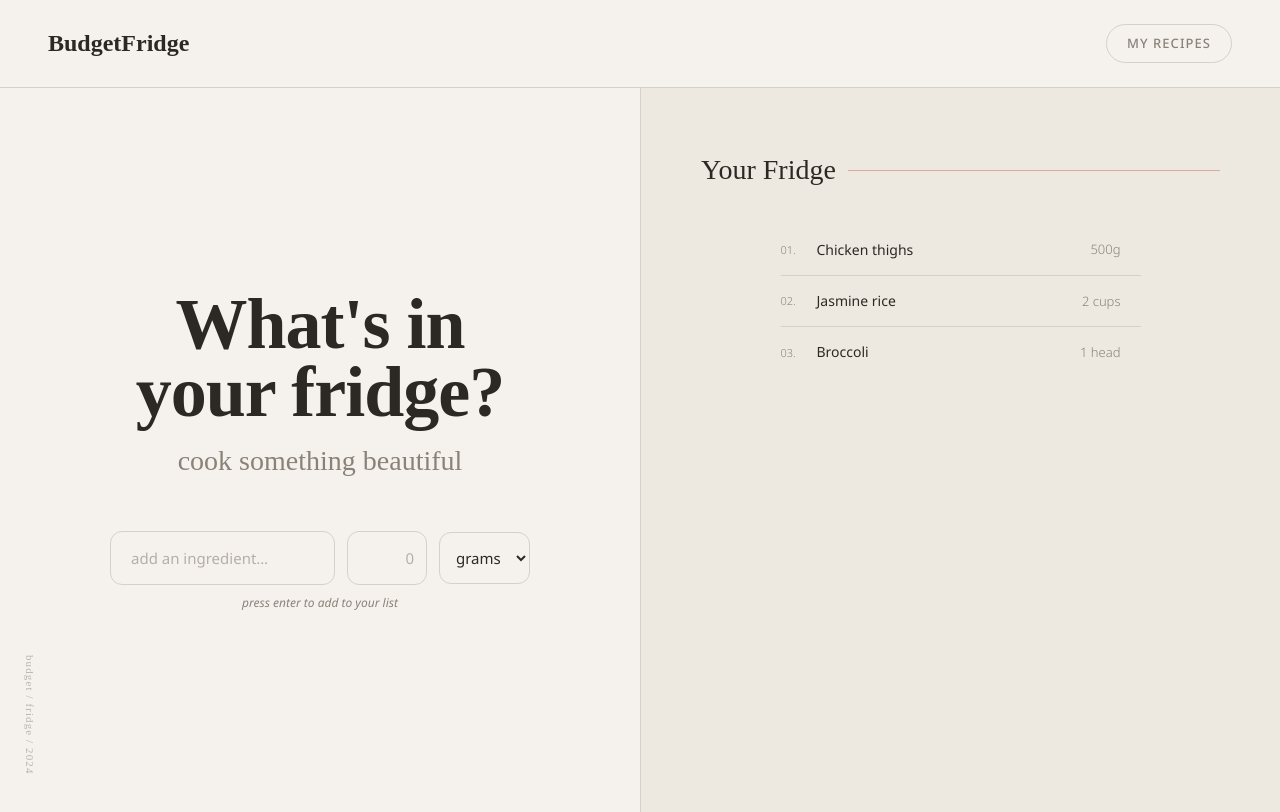
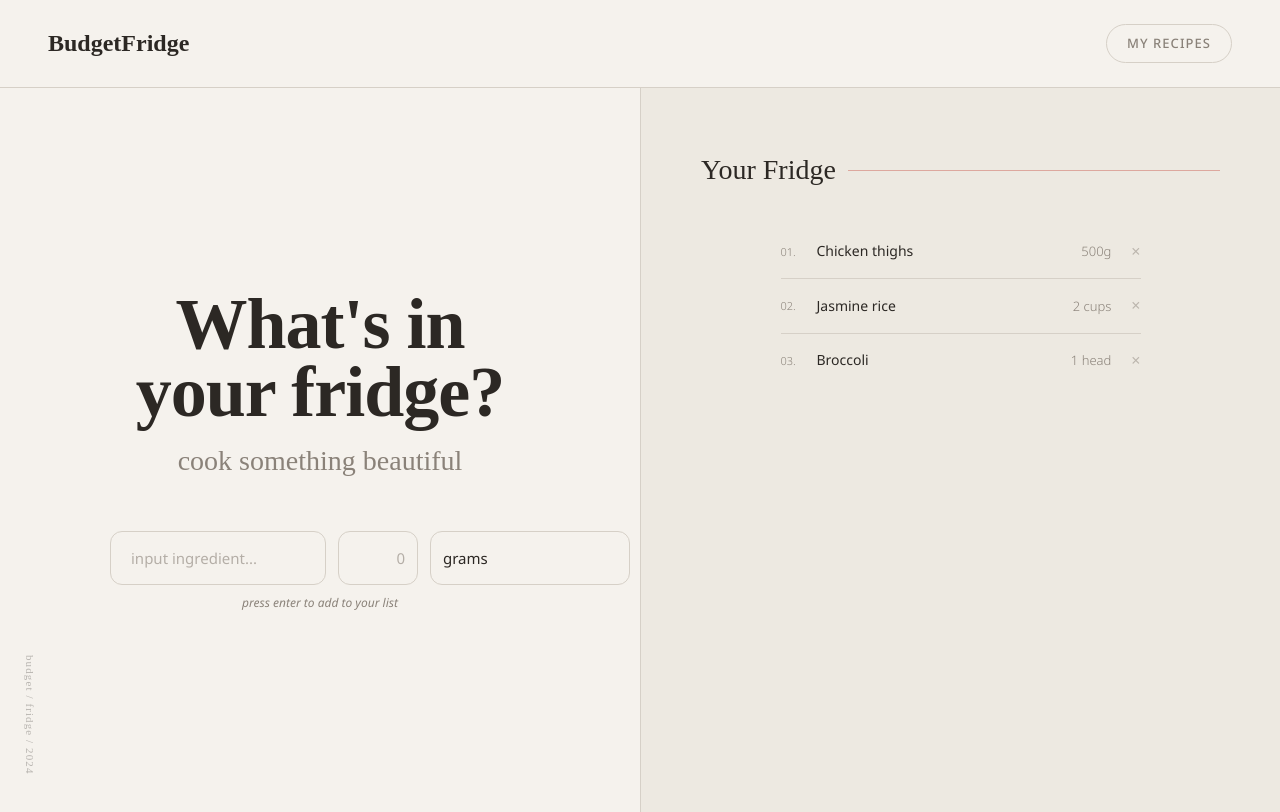
Before and after one commit to v-pak/BudgetFridge, a React (Vite) app in the folder src/frontend/budget-fridge/: page / in a window 1280 px wide. Shown: the top 812 px of the page. Built offline with nearby package versions, Linux system fonts and the light colour scheme; a web font is replaced by a local one.

Commit message:
feat(ingredients): broke everything down into components

```diff
--- a/src/frontend/budget-fridge/src/App.tsx
+++ b/src/frontend/budget-fridge/src/App.tsx
@@ -1,85 +1,32 @@
 import { useState } from 'react';
 import './index.css';
+import Navbar from './components/Navbar';
+import LeftPanel from './components/LeftPanel';
+import { RightPanel } from './components/RightPanel';
 
 export default function App() {
   const [ingredient, setIngredient] = useState('');
   const [amount, setAmount] = useState('');
   const [unit, setUnit] = useState('grams');
 
-  const placeholderItems = [
-    { name: 'Chicken thighs', qty: '500g' },
-    { name: 'Jasmine rice', qty: '2 cups' },
-    { name: 'Broccoli', qty: '1 head' },
-  ];
+
 
   return (
     <>
-      <nav className="navbar">
-        <span className="navbar-logo">BudgetFridge</span>
-        <button className="navbar-btn">My Recipes</button>
-      </nav>
+      <Navbar />
 
       <div className="layout">
-        <div className="panel-left">
-          <div className="landing-title">What's in<br />your fridge?</div>
-          <div className="landing-subtitle">cook something beautiful</div>
+        <LeftPanel
+          ingredient={ingredient}
+          setIngredient={setIngredient}
+          amount={amount}
+          setAmount={setAmount}
+          unit={unit}
+          setUnit={setUnit}
+        />
 
-          <div className="input-group">
-            <div className="input-row">
-              <input
-                className="input-ingredient"
-                type="text"
-                placeholder="add an ingredient…"
-                value={ingredient}
-                onChange={e => setIngredient(e.target.value)}
-              />
-              <input
-                className="input-amount"
-                type="number"
-                placeholder="0"
-                value={amount}
-                onChange={e => setAmount(e.target.value)}
-                min="0"
-              />
-              <select
-                className="input-unit"
-                value={unit}
-                onChange={e => setUnit(e.target.value)}
-              >
-                <option>grams</option>
-                <option>ml</option>
-                <option>cups</option>
-                <option>tbsp</option>
-                <option>tsp</option>
-                <option>oz</option>
-                <option>units</option>
-              </select>
-            </div>
-            <div className="input-hint">press enter to add to your list</div>
-          </div>
+        <RightPanel />
 
-          <span className="decorative-text">budget / fridge / 2024</span>
-        </div>
-
-        <div className="panel-right">
-          <div className="fridge-header">
-            Your Fridge
-            <span className="fridge-header-line" />
-          </div>
-
-          <ul className="ingredient-list">
-            {placeholderItems.map((item, index) => (
-              <li key={index} className="ingredient-item">
-                <span className="ingredient-number">
-                  {String(index + 1).padStart(2, '0')}.
-                </span>
-                <span className="ingredient-name">{item.name}</span>
-                <span className="ingredient-qty">{item.qty}</span>
-                <span className="ingredient-remove"></span>
-              </li>
-            ))}
-          </ul>
-        </div>
       </div>
     </>
   );
--- /dev/null
+++ b/src/frontend/budget-fridge/src/components/FridgeItem.tsx
@@ -0,0 +1,18 @@
+type FridgeItemProps = {
+    index: number;
+    name: string;
+    qty: string;
+};
+
+export function FridgeItem({ index, name, qty }: FridgeItemProps) {
+    return (
+        <li className="ingredient-item">
+            <span className="ingredient-number">
+                {String(index + 1).padStart(2, '0')}.
+            </span>
+            <span className="ingredient-name">{name}</span>
+            <span className="ingredient-qty">{qty}</span>
+            <span className="ingredient-remove">×</span>
+        </li>
+    );
+}
--- /dev/null
+++ b/src/frontend/budget-fridge/src/components/FridgeItemsList.tsx
@@ -0,0 +1,21 @@
+import { FridgeItem } from './FridgeItem';
+
+type Item = {
+    name: string;
+    qty: string;
+};
+
+export function FridgeItemsList({ items }: { items: Item[] }) {
+    return (
+        <ul className="ingredient-list">
+            {items.map((item, index) => (
+                <FridgeItem
+                    key={index}
+                    index={index}
+                    name={item.name}
+                    qty={item.qty}
+                />
+            ))}
+        </ul>
+    );
+}
--- /dev/null
+++ b/src/frontend/budget-fridge/src/components/InputElement.tsx
@@ -0,0 +1,19 @@
+interface InputElementData {
+    className: string;
+    type: string;
+    placeholder: string;
+    val: string;
+    setVal: (arg0: string) => void;
+}
+
+export function InputElement({ className, type, placeholder, val, setVal }: InputElementData) {
+    return (
+        <input
+            className={className}
+            type={type}
+            placeholder={placeholder}
+            value={val}
+            onChange={e => setVal(e.target.value)}
+        />
+    )
+}
--- /dev/null
+++ b/src/frontend/budget-fridge/src/components/InputGroup.tsx
@@ -0,0 +1,41 @@
+import { InputElement } from "./InputElement";
+
+export interface InputProps {
+    ingredient: string;
+    setIngredient: (value: string) => void;
+    amount: string;
+    setAmount: (value: string) => void;
+    unit: string;
+    setUnit: (value: string) => void;
+}
+
+export function InputGroup({ ingredient, setIngredient, amount, setAmount, unit, setUnit }: InputProps) {
+    return (
+        <div className="input-group">
+            <div className="input-row">
+                <InputElement
+                    className="input-ingredient"
+                    type="text"
+                    placeholder="input ingredient..."
+                    val={ingredient}
+                    setVal={setIngredient}
+                />
+                <InputElement
+                    className="input-amount"
+                    type="number"
+                    placeholder="0"
+                    val={amount}
+                    setVal={setAmount}
+                />
+                <InputElement
+                    className="input-unit"
+                    type="text"
+                    placeholder=""
+                    val={unit}
+                    setVal={setUnit}
+                />
+            </div>
+            <div className="input-hint">press enter to add to your list</div>
+        </div>
+    )
+}
--- /dev/null
+++ b/src/frontend/budget-fridge/src/components/LeftPanel.tsx
@@ -0,0 +1,24 @@
+import { InputGroup, type InputProps } from "./InputGroup";
+
+
+export default function LeftPanel({ ingredient, setIngredient, amount, setAmount, unit, setUnit }: InputProps) {
+
+
+    return (
+        <div className="panel-left">
+            <div className="landing-title">What's in<br />your fridge?</div>
+            <div className="landing-subtitle">cook something beautiful</div>
+
+            <InputGroup
+                ingredient={ingredient}
+                setIngredient={setIngredient}
+                amount={amount}
+                setAmount={setAmount}
+                unit={unit}
+                setUnit={setUnit}
+            />
+
+            <span className="decorative-text">budget / fridge / 2024</span>
+        </div>
+    )
+}
--- /dev/null
+++ b/src/frontend/budget-fridge/src/components/Navbar.tsx
@@ -0,0 +1,10 @@
+export default function Navbar() {
+    return (
+        <>
+            <nav className="navbar">
+                <span className="navbar-logo">BudgetFridge</span>
+                <button className="navbar-btn">My Recipes</button>
+            </nav>
+        </>
+    )
+}
--- /dev/null
+++ b/src/frontend/budget-fridge/src/components/RightPanel.tsx
@@ -0,0 +1,19 @@
+import { FridgeItemsList } from './FridgeItemsList';
+
+export function RightPanel() {
+    const placeholderItems = [
+        { name: 'Chicken thighs', qty: '500g' },
+        { name: 'Jasmine rice', qty: '2 cups' },
+        { name: 'Broccoli', qty: '1 head' },
+    ];
+
+    return (
+        <div className="panel-right">
+            <div className="fridge-header">
+                Your Fridge
+                <span className="fridge-header-line" />
+            </div>
+            <FridgeItemsList items={placeholderItems} />
+        </div>
+    );
+}
```
